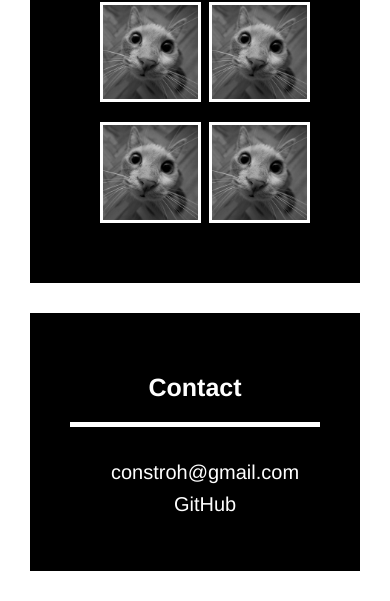
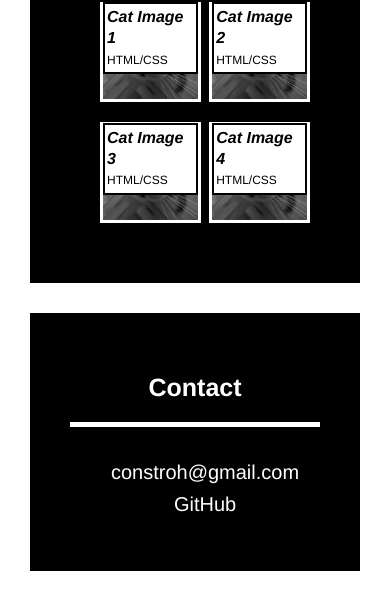
Before and after one commit to connbstro/Portfolio-CS, a plain HTML site: page index.html in a window 390 px wide. Shown: the part 1431-2032 px from the top of the page. Drawn offline with Linux system fonts and the light colour scheme.

Commit message:
media queries

```diff
--- a/assets/css/style.css
+++ b/assets/css/style.css
@@ -129,6 +129,7 @@ header nav ul li a:hover {
     border: 3px rgb(255, 255, 255) solid;
     margin: 10px 0;
     width: 48%;
+    position: relative;
 }
 
 .container img {
@@ -181,7 +182,7 @@ header nav ul li a:hover {
 }
 
 .title span {
-    font-size: px;
+    font-size: 15px;
 }
 /* Work End */
 
@@ -241,5 +242,17 @@ header nav ul li a:hover {
         text-align: center;
         width: 100%;
     }
+
+    .title {
+        padding: 3px 2px;
+    }
+
+    .title p {
+        font-size: 16px;
+    }
+
+    .title span {
+        font-size: 12px;
+    }
 }
 /* Media Queres End */
--- a/index.html
+++ b/index.html
@@ -77,15 +77,31 @@
                 <div class="secondary">
                     <div class="container">
                         <img src="./assets/images/cats_funny.jpeg" alt="image of a cat" />
+                        <div class="title">
+                            <p>Cat Image 1</p>
+                            <span>HTML/CSS</span>
+                        </div>
                     </div>
                     <div class="container">
                         <img src="./assets/images/cats_funny.jpeg" alt="image of a cat" />
+                        <div class="title">
+                            <p>Cat Image 2</p>
+                            <span>HTML/CSS</span>
+                        </div>
                     </div>
                     <div class="container">
                         <img src="./assets/images/cats_funny.jpeg" alt="image of a cat" />
+                        <div class="title">
+                            <p>Cat Image 3</p>
+                            <span>HTML/CSS</span>
+                        </div>
                     </div>
                     <div class="container">
                         <img src="./assets/images/cats_funny.jpeg" alt="image of a cat" />
+                        <div class="title">
+                            <p>Cat Image 4</p>
+                            <span>HTML/CSS</span>
+                        </div>
                     </div>
                 </div>
             </div>
```
